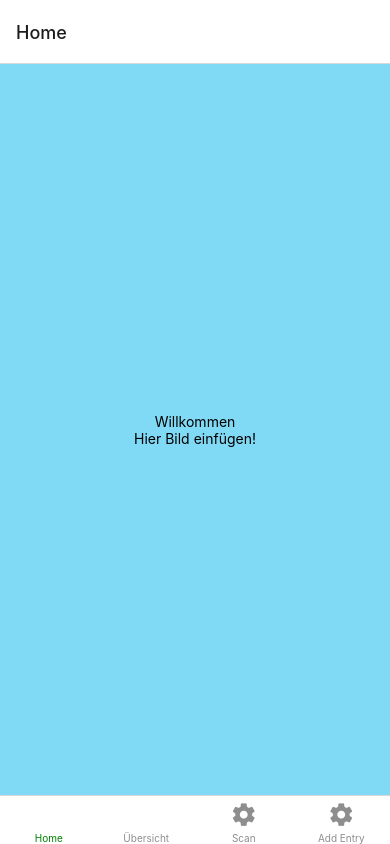
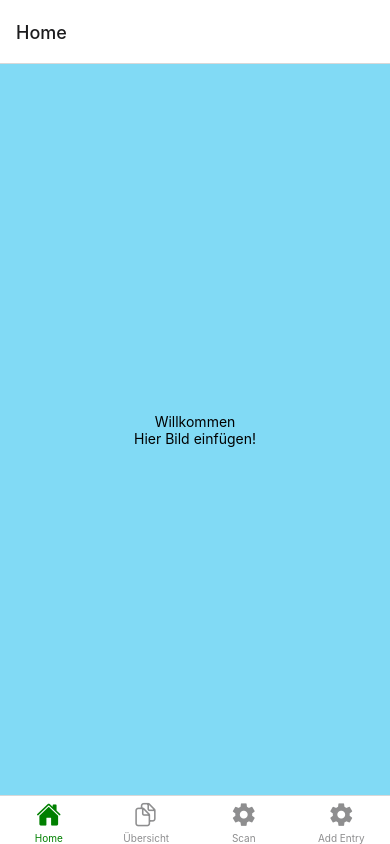
Before and after one commit to WsSebastian/ProjectMcCode, a React Native app: screen / in a window 390 px wide. Built offline with nearby package versions, Linux system fonts and the light colour scheme.

Commit message:
Changes by sebastian

```diff
--- a/App.js
+++ b/App.js
@@ -49,12 +49,14 @@ export default function App() {
               tabBarIcon: ({focused, size, color}) =>{
                 let icon;
 
-                if(route.name === 'CreateDB')
-                  icon = focused ? 'add-circle' : 'add-circle-outline';
-                else if (route.name === 'EditDB')
-                  icon = focused ? 'construct' : 'construct-outline';
-                else if (route.name === 'Settings')
-                  icon = focused ? 'ellipsis-vertical' : 'ellipsis-vertical-outline';
+                if(route.name === 'StartPage')
+                  icon = focused ? 'home' : 'home-outline';
+                else if (route.name === 'ScannerButton')
+                  icon = focused ? 'camera' : 'camera-outline';
+                else if (route.name === 'Übersicht')
+                  icon = focused ? 'documents' : 'documents-outline';
+                else if (route.name === 'AddEntryButton')
+                    icon = focused ? 'add-circle' : 'add-circle-outline'
                 return(
                   <Icon.Ionicons
                     name={icon}
```
